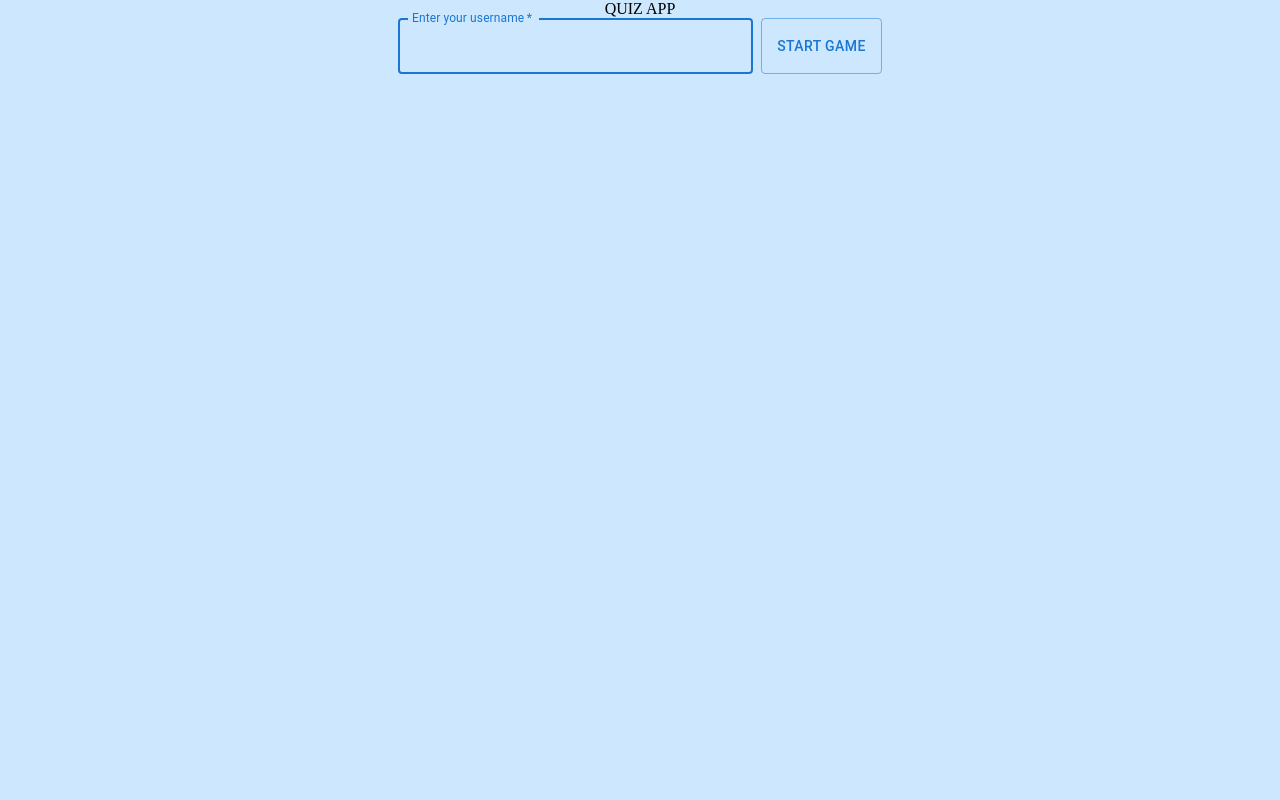
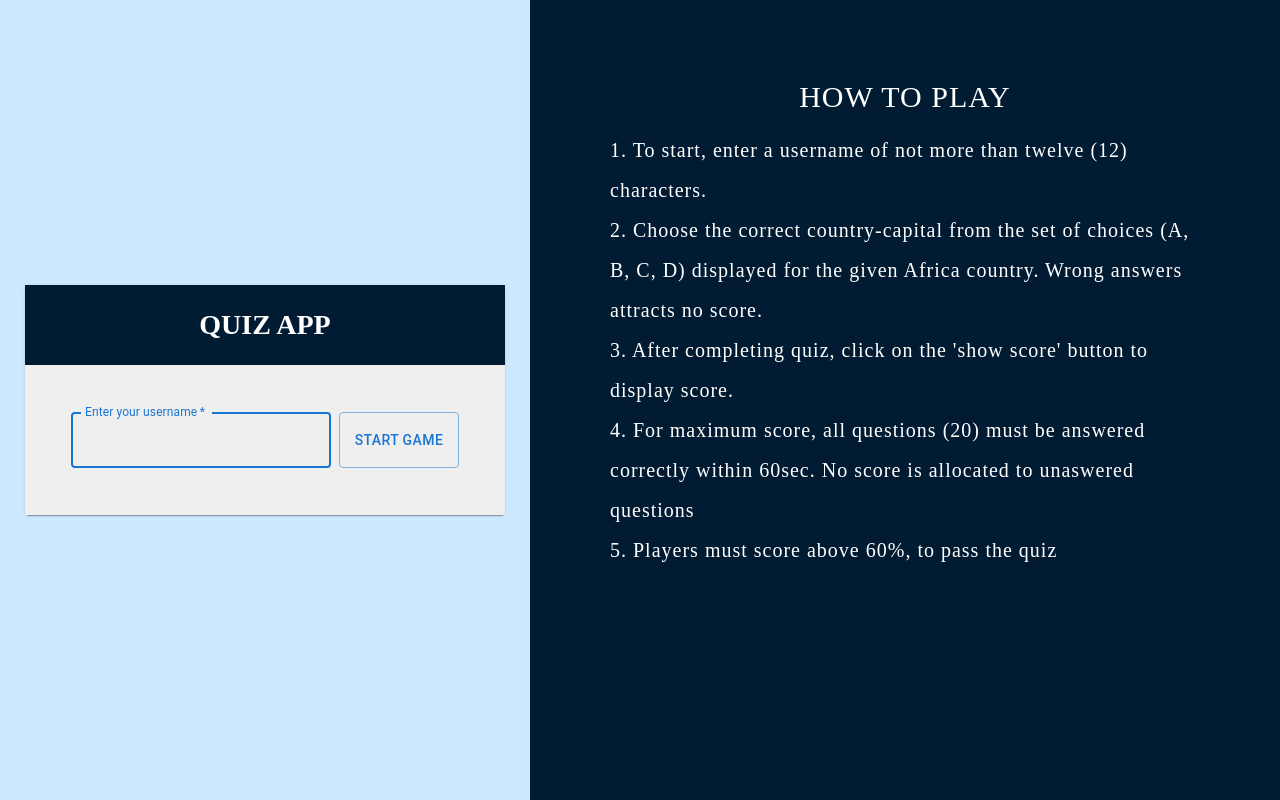
Before and after one commit to viktall/quizapp_II, a React (Vite) app: page / in a window 1280 px wide. Built offline with nearby package versions, Linux system fonts and the light colour scheme.

Commit message:
modified

```diff
--- a/src/App.jsx
+++ b/src/App.jsx
@@ -22,16 +22,12 @@ const [showScore, setShowscore]=useState(false)
 
 
 useEffect(()=>{
-        if(qstnLength===count){
+        if(qstnLength===count || timer<1){
                 setCompflip(true)
                 clearInterval(timerId)}
-},[count])
 
-useEffect(()=>{
-        if(timer<1){
-                clearInterval(timerId)
-                setCompflip(true)}
-        },[timer])
+},[count,timer])
+
 
 console.log(timerId)
 
@@ -41,10 +37,10 @@ useEffect(()=>{
                 setState(()=>QSTNS.sort(()=>Math.random()-0.5)
                         ?.map(x=>({...x, options:x.options
                         ?.sort(()=>Math.random()-0.5)})))
+
+                holdTimer=setInterval(()=>{setTimer(prev=>prev-1)},1000)
+                          setTimerId(holdTimer)
                       }
-        if(isClicked){
-                holdTimer= setInterval(()=>{setTimer(prev=>prev-1)},1000)
-                setTimerId(holdTimer)}
 },[isClicked])
 
 
@@ -53,11 +49,11 @@ const HandleSubmit=(e)=>{
 
       e.preventDefault()
 
-      if (name){
-                setSavename([name.charAt(0).toUpperCase()+name.slice(1)])
+      if (name.trim()){
+                setSavename([name.trim().charAt(0).toUpperCase()+name.trim().slice(1)])
                 setIsclicked(true)
               }else{
-                setSavename({})
+                setSavename([])
                 setIsclicked(false)
               }
 
--- a/src/Body_Component.jsx
+++ b/src/Body_Component.jsx
@@ -7,13 +7,12 @@ const MainComp=({HandleEvent, state, count, qstnLength, savename, correct, notCo
 return(
 
       <Container maxWidth="md">
-
         <Box sx={{bgcolor:'#011627', height:'100%'}}>
 
             <Box sx={{display:'flex', justifyContent:'center', alignItems:'center', color:'#fff', height:{sm:120, xs:80}, fontSize:{sm:30, xs:20}, fontWeight:'bold'}}> QUIZ APP </Box>
-            <Box sx={{display:'flex', justifyContent:'space-between', color:'#fff', bgcolor:'#011c32', alignItems:'center', px:2, height:{sm:40, xs:30}, fontSize:{xs:15, sm:18}}}>
+            <Box sx={{display:'flex', justifyContent:'space-between', color:'#fff', bgcolor:'#011c32', alignItems:'center', px:2, height:{sm:40, xs:30}, fontSize:{xs:10, sm:18}}}>
                 <Box>Hello, {savename} </Box>
-                <Box sx={{display:'flex', justifyContent:'center', alignItems:'center', color:timer<11?'red':'#fff'}}><AlarmIcon/>{timer}'s</Box>
+                <Box sx={{display:'flex', justifyContent:'center', alignItems:'center', '& .MuiSvgIcon-fontSizeMedium':{fontSize:20}, color:timer<11?'red':'#fff'}}><AlarmIcon/>{timer}`</Box>
                 <Box> Question {[count+1]} of { qstnLength}</Box>
             </Box>
           <Box sx={{bgcolor:'#b5dcfd', color:'#000', display:'flex', p:5, justifyContent:'center', alignItems:'center', height:{sm:100, xs:60}, fontSize:{sm:35, xs:25}, mb:1 }}>{state[count]?.questions}</Box>
@@ -27,18 +26,16 @@ return(
                   <Box
                       onClick={()=>HandleEvent(t)}
                       key={t.id}
-                      sx={{width:{sm:270, xs:220}, display:'flex', alignItems:'center', height:{sm:75, xs:60}, fontSize:{sm:20, xs:16}, m:{sm:3, xs:2}, cursor:'pointer', bgcolor:'#f4f4f4', color:'#000', border:2, borderColor:correct===t.id?'success.main':notCorrect===t.id? 'error.main':'#03467c'}}>
+                      sx={{width:{sm:270, xs:220}, display:'flex', alignItems:'center', height:{sm:75, xs:60}, fontSize:{sm:20, xs:16}, m:{sm:3, xs:2}, cursor:'pointer', bgcolor:'#f4f4f4', color:'#000', border:3, borderColor:correct===t.id?'success.main':notCorrect===t.id? 'error.main':'#03467c'}}>
 
                                <Box sx={{display:'flex', justifyContent:'center', alignItems:'center', bgcolor:correct===t.id?'success.main':notCorrect===t.id? 'error.main':'#03467c', height:'inherit', color:'#fff', width:70}}>{letterMapping[i]}</Box>
                                <Box sx={{display:'flex', justifyContent:'center', alignItems:'center', width:200}}>{t.optn}</Box>
                   </Box>
-
-
-                )})}</Box>
+                )})}
 
             </Box>
-            </Container>
-
+        </Box>
+      </Container>
 )}
 
 export default MainComp;
--- a/src/EndPage.jsx
+++ b/src/EndPage.jsx
@@ -1,47 +1,45 @@
 import React from 'react';
-import { Button, Box} from '@mui/material';
+import { Button, Box, Container} from '@mui/material';
+import { CheckCircle } from '@mui/icons-material';
+
+
 
 
 const EndPage=({score, showScore, handleShowScore, savename, onRestart, qstnLength})=>{
 
 
 return(
-        <Box sx={{my:25}}>
-            <Box sx={{fontSize:35, textAlign:'center', mb:5}}>
-                <Box> Weldone! {savename}🎉</Box>
-                <Box sx={{color:'#ccc', mt:1}}>You have come to the end of the quiz</Box>
+        <Container maxWidth='md'>
+           <Box sx={{height:'100vh', display:'flex', flexDirection:'column'}}>
+               <Box sx={{height:150, display:'flex', flexDirection:'column', justifyContent:'center', alignItems:'center', bgcolor:'#92e1e2'}}>
+                        <Box sx={{'& .MuiSvgIcon-fontSizeMedium':{fontSize:60}}}>
+                                <CheckCircle color='success'/>
                         </Box>
-
-
-            { showScore?
-                    <Box>
-
-                        <Box sx={{textAlign:'center', fontSize:65}}>You scored: {((score/qstnLength) * 100)}%
-                           { score<8? <Box>👿</Box>:score<12?<Box>🥉</Box>:score<16?<Box>🥈</Box>:<Box>🏆</Box>}
+                        <Box sx={{fontSize:25, letterSpacing:1}}> CONGRATULATIONS, {savename} </Box>
                </Box>
-
-
+               <Box sx={{flexGrow:1}}>
+                       <Box sx={{color:'#a2a2a2', fontSize:34, my:5}}>You have completed the quiz</Box>
+                       <Box sx={{ display:showScore && 'none'}}>
+                            <Button size="large" variant='outlined' onClick={handleShowScore}>Show result</Button>
+                       </Box>
+               </Box>
+              {showScore &&
+                <Box sx={{fontSize:24, letterSpacing:1, lineHeight:2}}>
+                                        <Box>Correct answers: {score} </Box>
+                                        <Box>Percentage scored: {((score/qstnLength) * 100)}%</Box>
+                                        <Box>Pass mark: 60%</Box>
+                                        <Box sx={{display:'flex'}}>Remark:{ score <12 ?<Box sx={{color:'error.main'}}>Failed</Box>: <Box sx={{color:'success.main'}}>Passed</Box>}</Box>
                                         <Button
-                                sx={{display:'flex', mx:'auto', my:5}}
+                                                sx={{display:'flex', my:6}}
                                                 variant='outlined'
                                                 size='large'
                                                 onClick={onRestart}>
                                                 Play again
                                         </Button>
+                </Box>}
+                <Box sx={{display:'flex', height:70, justifyContent:'center', alignItems:'center', bgcolor:'#92e1e2', color:'#444'}}>created by Ugwu</Box>
           </Box>
-                            :
-                    <Button
-                        sx={{display:'flex', mx:'auto', my:5}}
-                        variant='outlined'
-                        size='large'
-                        onClick={handleShowScore}>
-                            Show Score
-                    </Button>}
-
-
-        </Box>
-
-    )
-}
+        </Container>
+    )}
 
 export default EndPage;
--- a/src/startPage.jsx
+++ b/src/startPage.jsx
@@ -1,41 +1,64 @@
 import React from 'react';
-import {Box, Button, TextField, Divider} from '@mui/material';
+import {Box, Button, TextField, Paper, List} from '@mui/material';
 
 
 const Start_Page=({HandleSubmit, name, setName})=>{
 
-
-
 return(
-<Box>
-
-  <Box sx={{display:'flex', justifyContent:'center'}}>QUIZ APP</Box>
+  <Box sx={{display:'flex', height:'100vh'}}>
+    <Paper sx={{width:480, mx:'auto', my:'auto'}}>
+      <Box
+        sx={{
+              display:'flex',
+              justifyContent:'center',
+              alignItems:'center',
+              height:80,
+              fontSize:28,
+              color:'#fff', fontWeight:'bold', bgcolor:'#011c32'}}> QUIZ APP</Box>
       <Box
           component="form"
           onSubmit={HandleSubmit}
           autoComplete="off"
-      sx={{display:'flex', justifyContent:'center'}}
-    >
+          sx={{height:150, display:'flex', justifyContent:'center', alignItems:'center', bgcolor:'#efefef'}}>
 
                       <TextField
                           required
                           label='Enter your username'
                           value={name}
                           onChange={(e)=>setName(e.target.value)}
-                inputProps={{ maxLength:12}}
+                          inputProps={{maxLength:12}}
                           autoFocus
-                sx={{width:355, mr:1}}/>
+                          sx={{width:260, mr:1}}/>
 
                       <Button
                           variant='outlined'
                           type='submit'
+                          sx={{height:56}}
                       >
                               Start Game
                       </Button>
                      </Box>
-    </Box>
+              </Paper>
 
 
+
+<Box sx={{width:750, bgcolor:'#011c32', color:'white', letterSpacing:1}}>
+
+ <Box sx={{fontSize:30, fontWeight:'bond', textAlign:'center', mt:10, mb:1}}>
+  HOW TO PLAY
+ </Box>
+    <Box sx={{fontSize:20, px:10, lineHeight:2}}>
+      <List>
+        <li> 1. To start, enter a username of not more than twelve (12) characters.</li>
+        <li> 2. Choose the correct country-capital from the set of choices (A, B, C, D) displayed  for the given Africa country.
+               Wrong answers attracts no score.</li>
+        <li> 3. After completing quiz, click on the 'show score' button to display score. </li>
+        <li> 4. For maximum score, all questions (20) must be answered correctly within 60sec. No score is allocated to unaswered questions</li>
+        <li> 5. Players must score above 60%, to pass the quiz</li>
+      </List>
+    </Box>
+</Box>
+</Box>
 )}
 
 export default Start_Page;
```
Also changed, not shown: src/asset/congrat.jpg (added), src/main.jsx (line endings or trailing spaces). Lines whose indentation alone changed are shown as unchanged.
